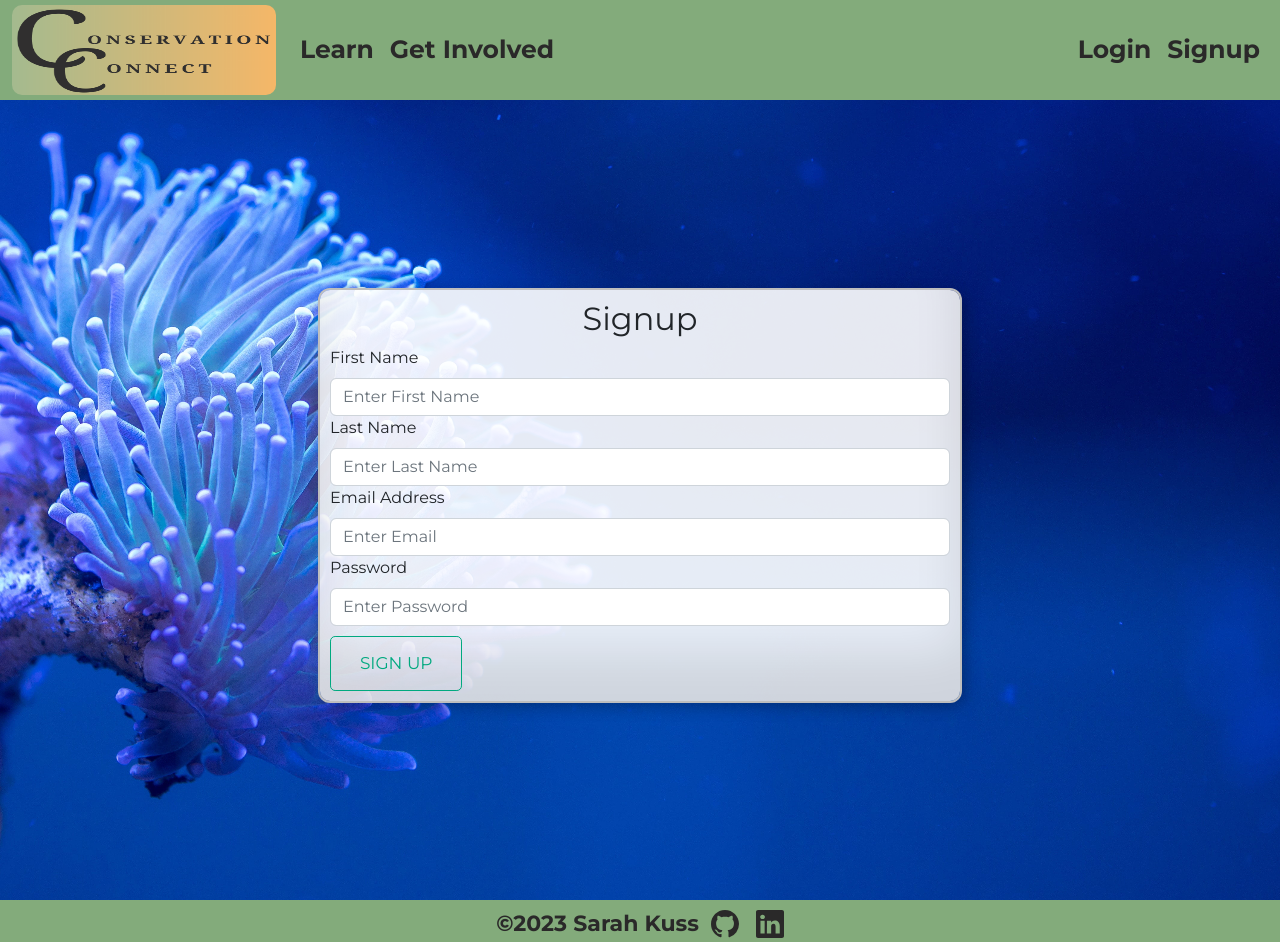
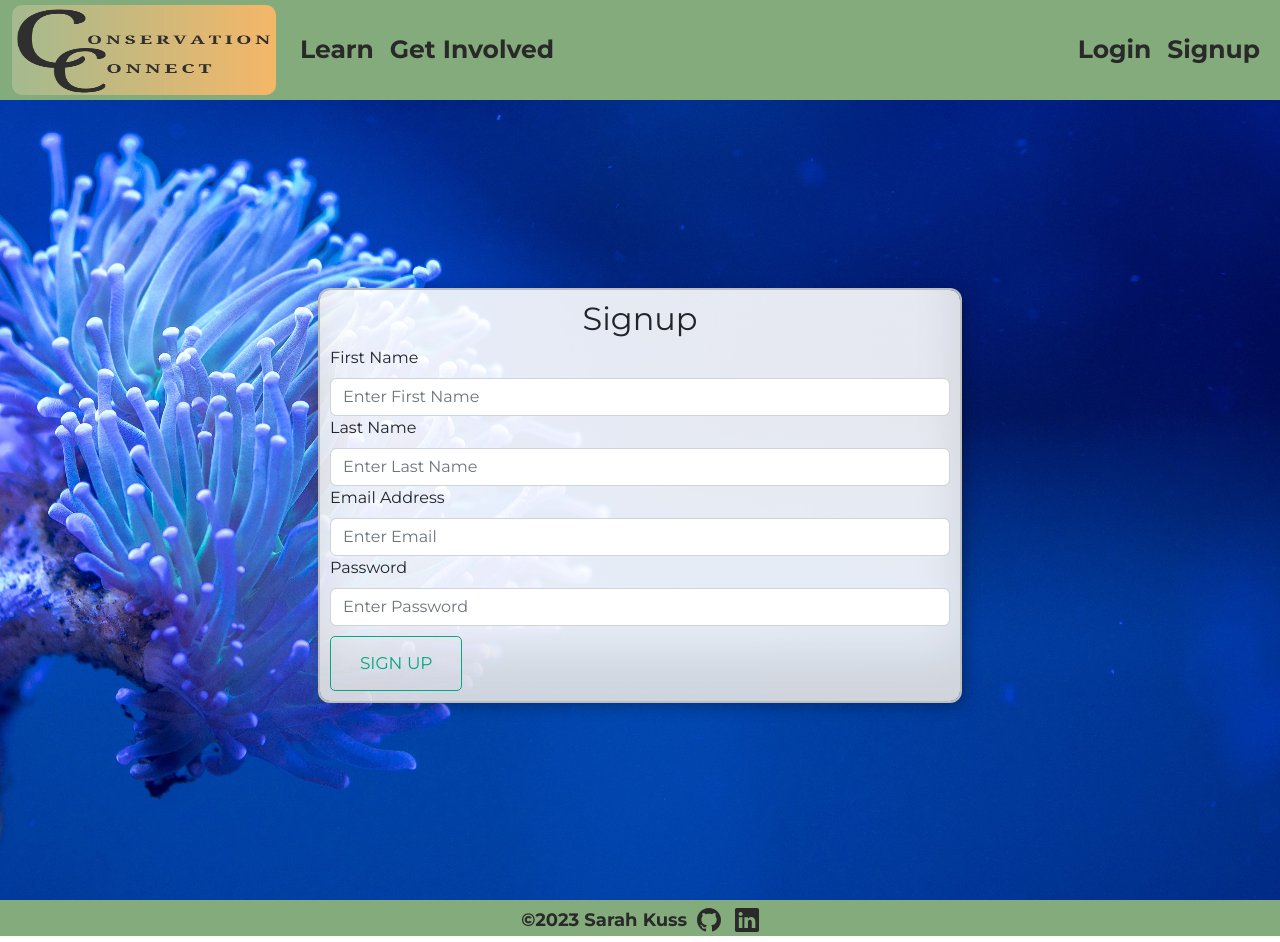
Before and after one commit to sarahkuss/final-project-web, a React (Create React App) app: page /signup in a window 1280 px wide. Built offline with nearby package versions, Linux system fonts and the light colour scheme.

Commit message:
made footer font size smaller

```diff
--- a/src/styles/footer.css
+++ b/src/styles/footer.css
@@ -10,12 +10,12 @@
 
 .footer-container p {
   margin-bottom: 0;
-  font-size: 22px;
+  font-size: 18px;
   color: rgb(42, 41, 41);
   font-family: 'Montserrat', sans-serif;
 }
 
 .footer-container a {
-  font-size: 28px;
+  font-size: 24px;
   color: rgb(42, 41, 41);
 }
```
